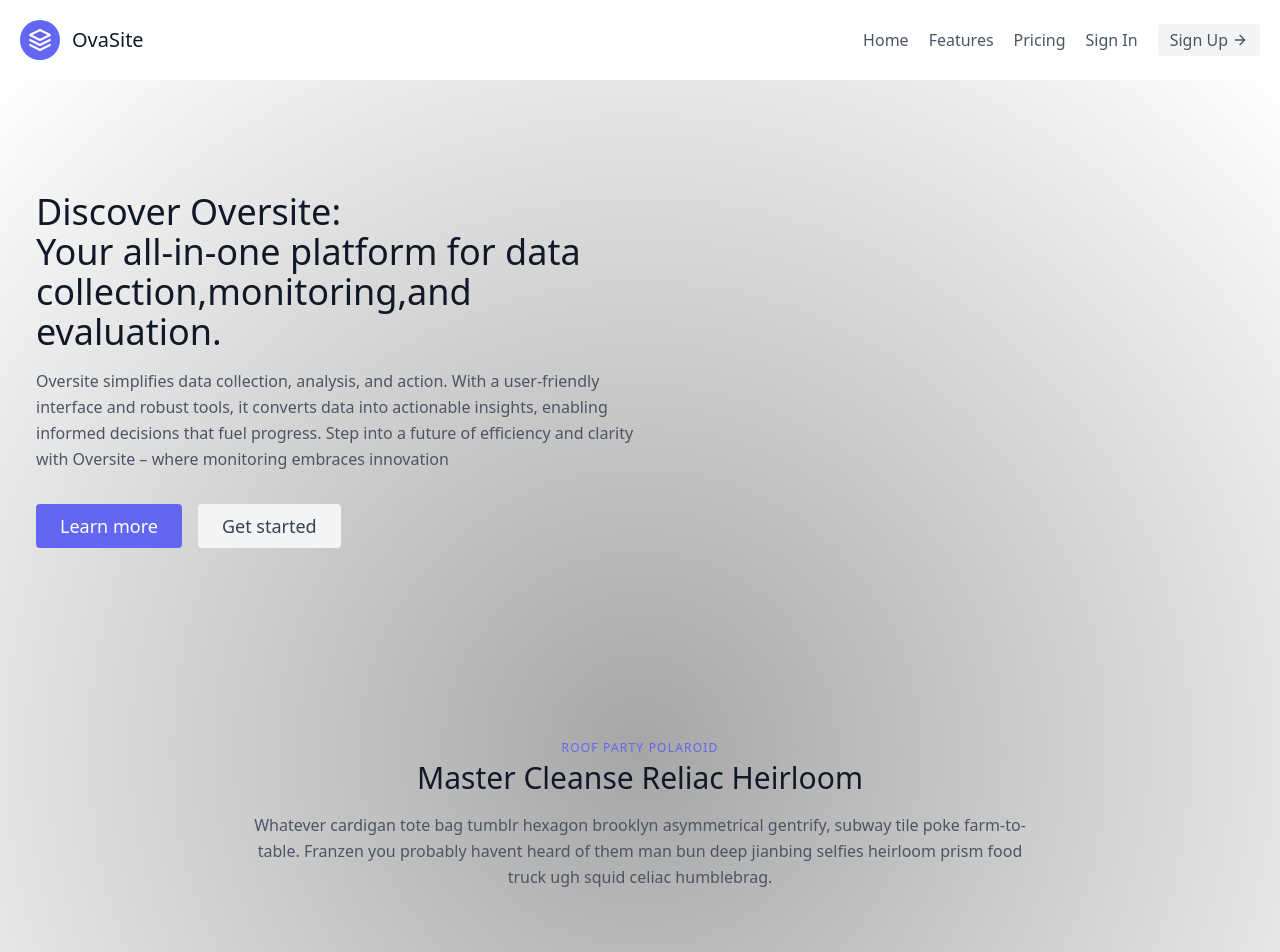
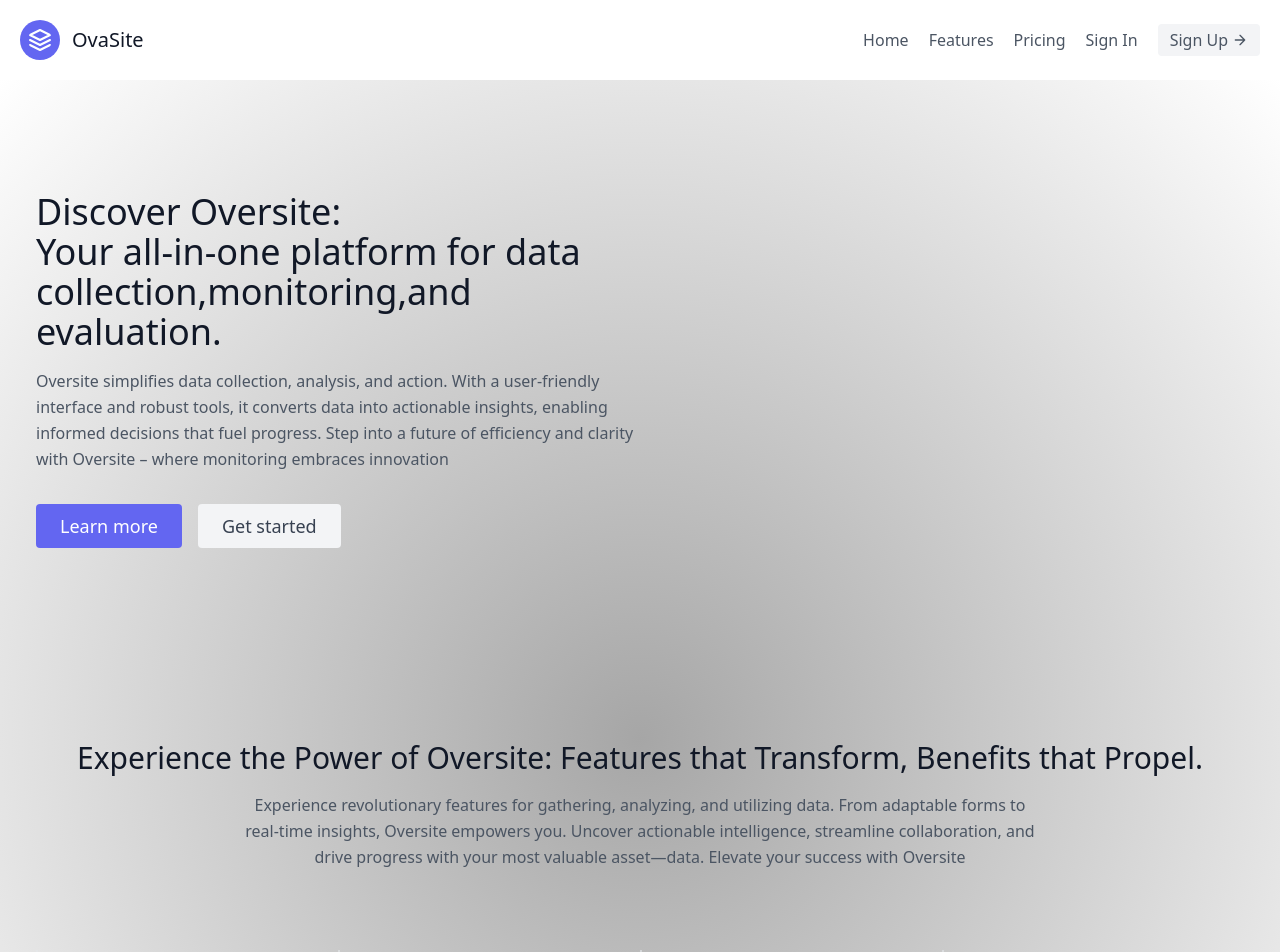
Before and after one commit to OkToPals/OvaSite-Frontend, a Next.js app: page / in a window 1280 px wide. Shown: the top 952 px of the page. Built offline with nearby package versions, Linux system fonts and the light colour scheme.

Commit message:
Update content.js

```diff
--- a/src/components/content.js
+++ b/src/components/content.js
@@ -7,10 +7,8 @@ const Content = () => {
     <section className="text-gray-600 body-font">
   <div className="container px-5 py-24 mx-auto">
     <div className="flex flex-col text-center w-full mb-20">
-      <h2 className="text-xs text-indigo-500 tracking-widest font-medium title-font mb-1">ROOF PARTY POLAROID</h2>
-      <h1 className="sm:text-3xl text-2xl font-medium title-font mb-4 text-gray-900">Master Cleanse Reliac Heirloom</h1>
-      <p className="lg:w-2/3 mx-auto leading-relaxed text-base">Whatever cardigan tote bag tumblr hexagon brooklyn asymmetrical gentrify, subway tile poke farm-to-table. Franzen you probably havent heard of them man bun deep jianbing selfies heirloom prism food truck ugh squid celiac humblebrag.</p>
-    </div>
+      <h1 className="sm:text-3xl text-2xl font-medium title-font mb-4 text-gray-900">Experience the Power of Oversite: Features that Transform, Benefits that Propel.</h1>
+      <p className="lg:w-2/3 mx-auto leading-relaxed text-base">Experience revolutionary features for gathering, analyzing, and utilizing data. From adaptable forms to real-time insights, Oversite empowers you. Uncover actionable intelligence, streamline collaboration, and drive progress with your most valuable asset—data. Elevate your success with Oversite</p></div>
     <div className="flex flex-wrap">
       <div className="xl:w-1/4 lg:w-1/2 md:w-full px-8 py-6 border-l-2 border-gray-200 border-opacity-60">
         <h2 className="text-lg sm:text-xl text-gray-900 font-medium title-font mb-2">Shooting Stars</h2>
```
